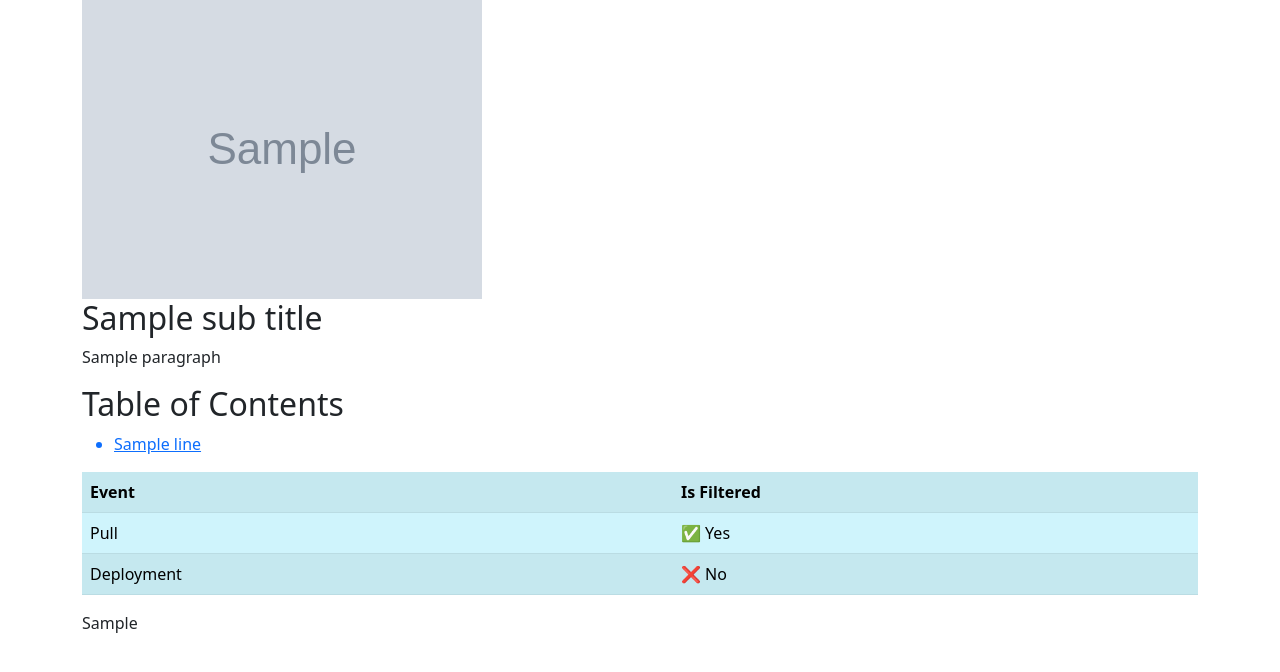
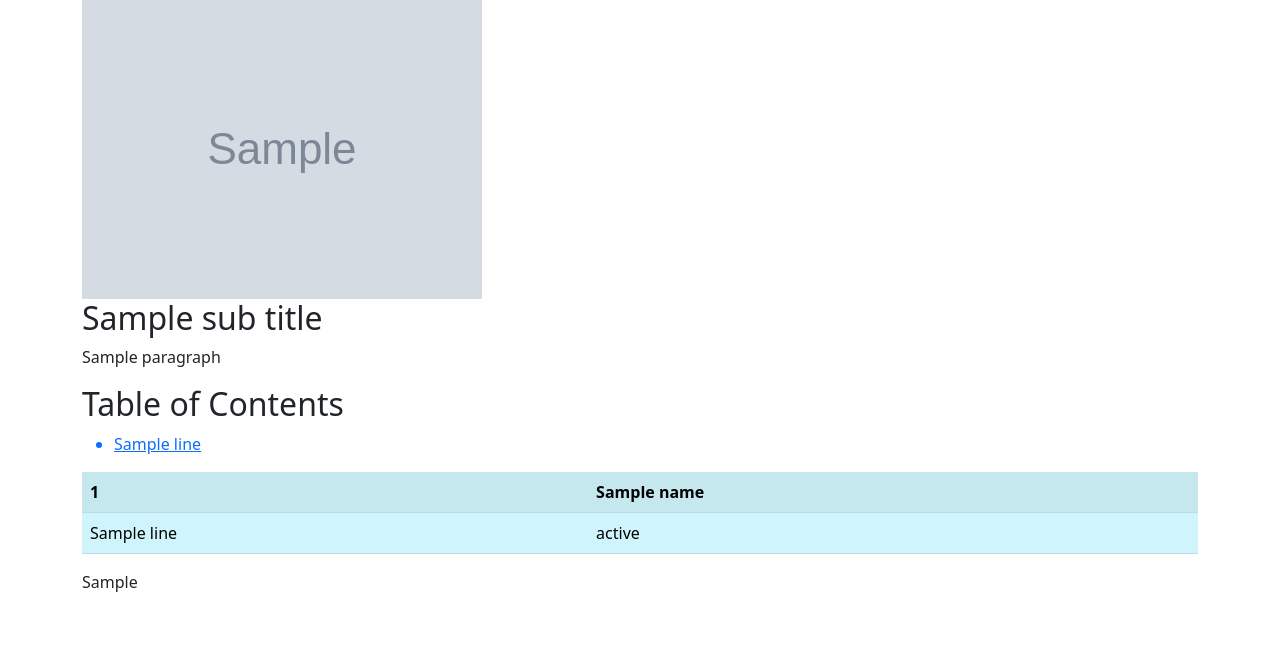
Before and after one commit to MLH-Fellowship/Rubicon, a Flask app: template templates/index2.html in a window 1280 px wide. Shown: the part 57-729 px from the top of the page. Run offline with Flask 2, Linux system fonts and the light colour scheme; the template is opened without the code that fills it: most values are stand-ins (such as "Sample title", 1, 10 or a date in 2020); grey boxes marked "Sample" are stand-in pictures.

Commit message:
fixed tables and links to be in jinja

```diff
--- a/templates/index2.html
+++ b/templates/index2.html
@@ -13,44 +13,41 @@
     tables
     -->
         <div class="container">
-            <div>
                   <h1>{{main_title}}</h1>
                   <img class="img-fluid" alt="Responsive image" src={{image_about}} >
                   <h2>{{sub_title}}</h2>
                   <p>{{paragraph}}</p>
             </div>
 
-            <div>
+            <div class="container">
                 <h2>Table of Contents</h2>
                     <ul>
                         {%- for line in bullet_point %}
-                         <a href="#table" ><li >{{ line }}</li></a>
+                         <a href="{{line.url}}" ><li >{{ line.name}}</li></a>
                         {% endfor %}
                     </ul>
             </div>
 
-            <div>
-
+            <div class="container">
                 <table id="table" class="table-info table table-striped">
-                    <tr>
-                       <th>Event</th>
-                       <th>Is Filtered</th>
-                    </tr>
-                    <tr>
-                        <td>Pull</td>
-                        <td>✅ Yes</td>
-                    </tr>
-                        <tr>
-                          <td>Deployment</td>
-                           <td>❌ No</td>
-                        </tr>
+                    {%- for name in table_title %}
+                         <tr>
+                             <th>{{name[0]}}</th>
+                             <th>{{name[1]}}</th>
+                         </tr>
+                    {% endfor %}
+                    {%- for line in table_list %}
+                         <tr>
+                             <td>{{line.name}}</td>
+                             <td>{{line.status}}</td>
+                         </tr>
+                    {% endfor %}
                 </table>
             </div>
 
-        <div>
-
-        </div>
-            {{paragraph2}}
+            <div class="container">
+                {{paragraph2}}
+            </div>
         </div>
     </body>
 </html>
```
Also changed, not shown: index2.py (+11 -8 lines).
